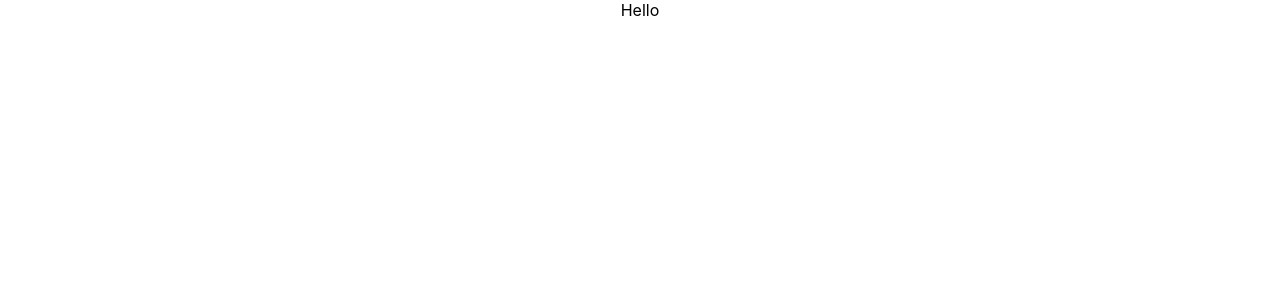
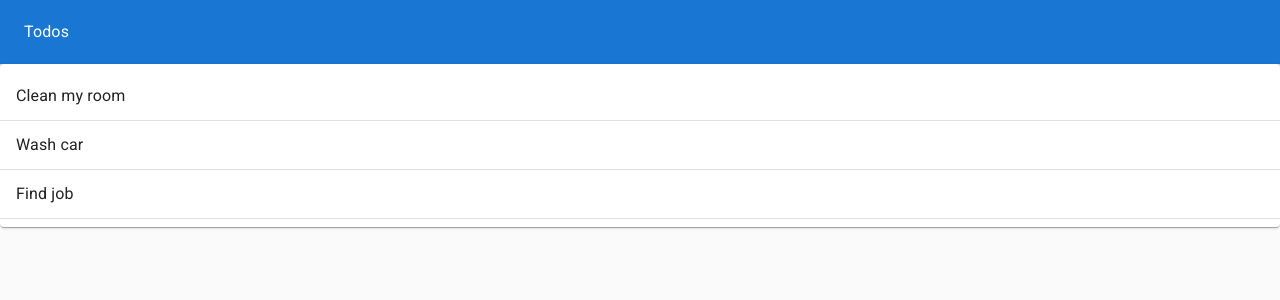
Before and after one commit to holiqen/hooks-app, a React (Create React App) app: page / in a window 1280 px wide. Shown: the top 300 px of the page. Built offline with nearby package versions, Linux system fonts and the light colour scheme.

Commit message:
add TodoApp, TodoList

```diff
--- a/package.json
+++ b/package.json
@@ -3,12 +3,18 @@
   "version": "0.1.0",
   "private": true,
   "dependencies": {
+    "@emotion/react": "^11.9.3",
+    "@emotion/styled": "^11.9.3",
+    "@mui/icons-material": "^5.8.4",
+    "@mui/material": "^5.8.7",
     "@testing-library/jest-dom": "^5.16.4",
     "@testing-library/react": "^13.3.0",
     "@testing-library/user-event": "^13.5.0",
+    "prop-types": "^15.8.1",
     "react": "^18.2.0",
     "react-dom": "^18.2.0",
     "react-scripts": "5.0.1",
+    "uuid": "^8.3.2",
     "web-vitals": "^2.1.4"
   },
   "scripts": {
--- a/public/index.html
+++ b/public/index.html
@@ -2,15 +2,14 @@
 <html lang="en">
 <head>
   <meta charset="utf-8" />
-    <link rel="icon" href="%PUBLIC_URL%/favicon.ico" />
-    <meta name="viewport" content="width=device-width, initial-scale=1" />
-    <meta name="theme-color" content="#000000" />
-    <meta
-      name="description"
-      content="Web site created using create-react-app"
-    />
-    <link rel="apple-touch-icon" href="%PUBLIC_URL%/logo192.png" />
-    <link rel="manifest" href="%PUBLIC_URL%/manifest.json" />
+  <link href="%PUBLIC_URL%/favicon.ico" rel="icon" />
+  <meta content="width=device-width, initial-scale=1" name="viewport" />
+  <meta content="#000000" name="theme-color" />
+  <meta content="Web site created using create-react-app" name="description" />
+  <link href="https://fonts.googleapis.com/css?family=Roboto:300,400,500,700&display=swap" rel="stylesheet" />
+  <link href="https://fonts.googleapis.com/icon?family=Material+Icons" rel="stylesheet" />
+  <link href="%PUBLIC_URL%/logo192.png" rel="apple-touch-icon" />
+  <link href="%PUBLIC_URL%/manifest.json" rel="manifest" />
   <title>Hooks App</title>
 </head>
 <body>
--- a/src/App.jsx
+++ b/src/App.jsx
@@ -1,8 +1,8 @@
 import React from "react";
-import "./App.css";
+import TodoApp from "./components/TodoApp";
 
 function App() {
-  return <div className="App">Hello</div>;
+  return <TodoApp />;
 }
 
 export default App;
--- /dev/null
+++ b/src/components/TodoApp/index.jsx
@@ -0,0 +1,37 @@
+import React, { useState } from "react";
+import { v4 as uuidv4 } from "uuid";
+import { AppBar, Paper, Toolbar, Typography } from "@mui/material";
+import TodoList from "../TodoList";
+
+const PaperStyle = {
+  padding: 0,
+  margin: 0,
+  height: "100vh",
+  backgroundColor: "#fafafa",
+};
+
+const AppBarStyle = {
+  height: "64px",
+};
+
+function TodoApp() {
+  const initialTodos = [
+    { id: uuidv4(), task: "Clean my room", completed: false },
+    { id: uuidv4(), task: "Wash car", completed: true },
+    { id: uuidv4(), task: "Find job", completed: false },
+  ];
+  const [todos, setTodos] = useState(initialTodos);
+
+  return (
+    <Paper sx={PaperStyle} elevation={0}>
+      <AppBar sx={AppBarStyle} color="primary" position="static">
+        <Toolbar>
+          <Typography color="inherit">Todos</Typography>
+        </Toolbar>
+      </AppBar>
+      <TodoList todos={todos} />
+    </Paper>
+  );
+}
+
+export default TodoApp;
--- /dev/null
+++ b/src/components/TodoList/index.jsx
@@ -0,0 +1,32 @@
+import React from "react";
+import PropTypes from "prop-types";
+import { Divider, List, ListItem, ListItemText, Paper } from "@mui/material";
+
+function TodoList({ todos }) {
+  return (
+    <Paper>
+      <List>
+        {todos.map((todo) => (
+          <>
+            <ListItem>
+              <ListItemText>{todo.task}</ListItemText>
+            </ListItem>
+            <Divider />
+          </>
+        ))}
+      </List>
+    </Paper>
+  );
+}
+
+export default TodoList;
+
+TodoList.propTypes = {
+  todos: PropTypes.arrayOf(
+    PropTypes.shape({
+      id: PropTypes.string.isRequired,
+      task: PropTypes.string.isRequired,
+      completed: PropTypes.bool.isRequired,
+    })
+  ).isRequired,
+};
```
Also changed, not shown: 2 other files (tests, documents, lock files or other folders). Lines whose indentation alone changed are shown as unchanged.
